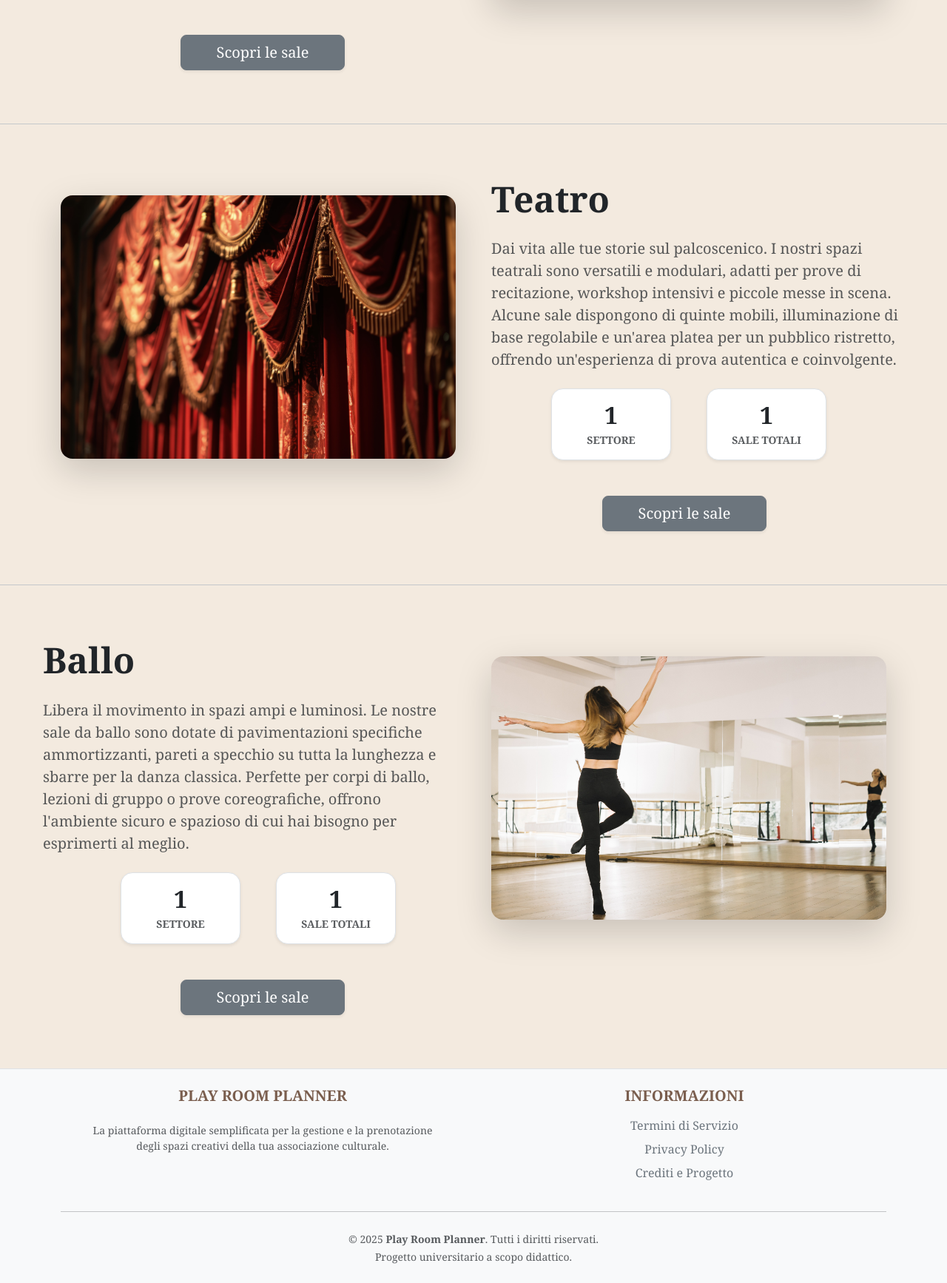
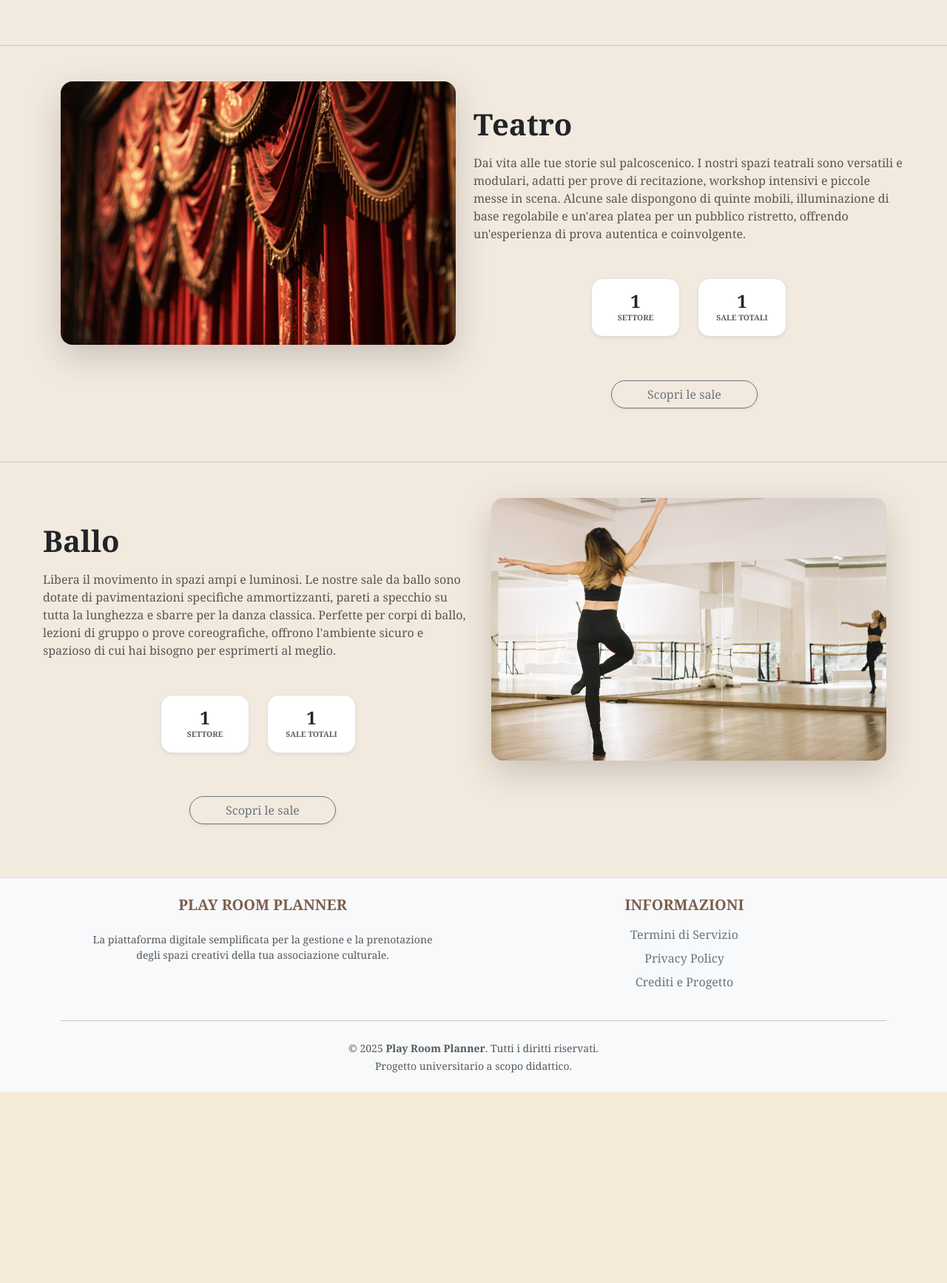
Before and after one commit to pietrobertoncini/Progetto_PW_2025-2026, a PHP site: page / in a window 1280 px wide. Shown: the part 1147-2881 px from the top of the page at 74% size. After the commit the page ends 2623 px from the top, so only its background shows below. Run offline with PHP 8.4, Linux system fonts and the light colour scheme; data comes from the database, SQL or seed files in the repository; some libraries are stand-ins or nearby versions.

Commit message:
index fix

```diff
--- a/common/function.php
+++ b/common/function.php
@@ -776,3 +776,26 @@ function rimuoviVecchiaFoto($pathRelativoDalDb) {
         unlink($percorsoFisico); // cancella il file
     }
 }
+
+// FUNZIONI PER HOMEPAGE
+// conta il numero di settori per tipo ('musica', 'teatro', 'ballo')
+function getNumeroSettoriPerTipo($cid, $tipo) {
+    $stmt = $cid->prepare("SELECT COUNT(*) as num FROM SETTORE WHERE tipo = ?");
+    $stmt->bind_param("s", $tipo);
+    $stmt->execute();
+    $res = $stmt->get_result()->fetch_assoc();
+    return $res['num'];
+}
+
+// conta il numero di sale che appartengono a un settore di un determinato tipo
+function getNumeroSalePerTipo($cid, $tipo) {
+    $sql = "SELECT COUNT(*) as num
+            FROM SALA S
+            JOIN SETTORE SETT ON S.id_settore = SETT.id_settore
+            WHERE SETT.tipo = ?";
+    $stmt = $cid->prepare($sql);
+    $stmt->bind_param("s", $tipo);
+    $stmt->execute();
+    $res = $stmt->get_result()->fetch_assoc();
+    return $res['num'];
+}
--- a/css/style.css
+++ b/css/style.css
@@ -9,9 +9,12 @@ html {
 body {
     background-color: #eedfcc;
     padding-top: 80px;
-    min-height: 100vh;      /* Forza il corpo a essere alto almeno quanto lo schermo */
-    display: flex;          /* Attiva il layout flessibile */
-    flex-direction: column; /* Dispone gli elementi in colonna verticale */
+    min-height: 100vh;
+    /* Forza il corpo a essere alto almeno quanto lo schermo */
+    display: flex;
+    /* Attiva il layout flessibile */
+    flex-direction: column;
+    /* Dispone gli elementi in colonna verticale */
 }
 
 footer {
@@ -19,12 +22,13 @@ footer {
     width: 100%;
 }
 
-html, body {
+html,
+body {
     overscroll-behavior-y: none;
 }
 
 .hero-section {
-    background-image: linear-gradient(rgba(0, 0, 0, 0.6), rgba(0, 0, 0, 0.7)), url('../images/hero.png');
+    background-image: linear-gradient(rgba(0, 0, 0, 0.6), rgba(0, 0, 0, 0.6)), url('../images/hero.png');
     background-size: cover;
     background-position: center;
     background-repeat: no-repeat;
@@ -32,17 +36,17 @@ html, body {
     min-height: 600px;
     padding-top: 140px;
     padding-bottom: 80px;
-    box-shadow: 0 4px 20px rgba(0,0,0,0.15);
+    box-shadow: 0 4px 20px rgba(0, 0, 0, 0.15);
     margin-bottom: 3rem;
 }
 
 .hero-section h1 {
-    text-shadow: 0 2px 10px rgba(0,0,0,0.5);
+    text-shadow: 0 2px 10px rgba(0, 0, 0, 0.5);
 }
 
 .hero-section .lead {
     color: rgba(255, 255, 255, 0.9);
-    text-shadow: 0 1px 5px rgba(0,0,0,0.5);
+    text-shadow: 0 1px 5px rgba(0, 0, 0, 0.5);
     font-size: 1.25rem;
 }
 
@@ -65,10 +69,23 @@ html, body {
     border: 1px solid rgba(122, 94, 78, 0.25);
 }
 
-.calendar-table thead tr:first-child th { border-top: 0; }
-.calendar-table tbody tr:last-child td { border-bottom: 0; }
-.calendar-table tr th:first-child, .calendar-table tr td:first-child { border-left: 0; }
-.calendar-table tr th:last-child, .calendar-table tr td:last-child { border-right: 0; }
+.calendar-table thead tr:first-child th {
+    border-top: 0;
+}
+
+.calendar-table tbody tr:last-child td {
+    border-bottom: 0;
+}
+
+.calendar-table tr th:first-child,
+.calendar-table tr td:first-child {
+    border-left: 0;
+}
+
+.calendar-table tr th:last-child,
+.calendar-table tr td:last-child {
+    border-right: 0;
+}
 
 .calendar-table thead th {
     text-align: center;
@@ -109,6 +126,32 @@ html, body {
     accent-color: #198754;
 }
 
+/* Le immagini si ingrandiscono leggermente e diventano più luminose */
+.img-fluid {
+    transition: transform 0.3s ease, filter 0.3s ease;
+}
+
+.img-fluid:hover {
+    transform: scale(1.02);
+    /* Zoom leggero */
+    filter: brightness(1.1);
+    /* Leggermente più luminosa */
+}
+
+/* Le card dei numeri si sollevano */
+.stat-card {
+    transition: transform 0.3s ease, box-shadow 0.3s ease;
+}
+
+.stat-card:hover {
+    transform: translateY(-5px);
+    /* Si alza di 5px */
+    box-shadow: 0 .5rem 1rem rgba(0, 0, 0, 0.15) !important;
+    /* Ombra più forte */
+    border-color: var(--bs-primary) !important;
+    /* Bordo colorato (opzionale) */
+}
+
 /* Navbar scrollabile su mobile */
 @media (max-width: 991.98px) {
     .navbar-collapse {
--- a/index.php
+++ b/index.php
@@ -4,7 +4,20 @@ if (session_status() == PHP_SESSION_NONE) {
 }
 
 require_once __DIR__ . '/common/setup.php';
+require_once __DIR__ . '/common/function.php';
 
+// Recupero statistiche settori e sale
+// Musica
+$num_settori_musica = getNumeroSettoriPerTipo($cid, 'musica');
+$num_sale_musica = getNumeroSalePerTipo($cid, 'musica');
+
+// Teatro
+$num_settori_teatro = getNumeroSettoriPerTipo($cid, 'teatro');
+$num_sale_teatro = getNumeroSalePerTipo($cid, 'teatro');
+
+// Ballo
+$num_settori_ballo = getNumeroSettoriPerTipo($cid, 'ballo');
+$num_sale_ballo = getNumeroSalePerTipo($cid, 'ballo');
 ?>
 
 <!DOCTYPE html>
@@ -15,7 +28,7 @@ require_once __DIR__ . '/common/setup.php';
 
     <?php include ROOT_PATH . '/common/navbar.php'; ?>
 
-    <header class="hero-section text-center text-white d-flex align-items-center justify-content-center">
+    <header class="hero-section text-center text-white d-flex align-items-center justify-content-center mb-0">
         <div class="container">
             <div class="row justify-content-center">
                 <div class="col-lg-8">
@@ -27,12 +40,10 @@ require_once __DIR__ . '/common/setup.php';
                     </p>
 
                     <div class="d-flex justify-content-center gap-3">
-                        <?php if (!isset($_SESSION['id_utente'])): ?>
-                            <a href="<?php echo BASE_URL; ?>frontend/login.php" class="btn btn-primary btn-lg px-4 shadow-sm fw-bold">Accedi</a>
-                            <a href="<?php echo BASE_URL; ?>frontend/register.php" class="btn btn-outline-light btn-lg px-4 fw-bold">Registrati</a>
-                        <?php endif; ?>
-
-                        </div>
+                        <a href="#musica" class="btn btn-primary btn-lg px-5 shadow-sm fw-bold rounded-pill">
+                            Scopri <i class="bi bi-arrow-down-short"></i>
+                        </a>
+                    </div>
                 </div>
             </div>
         </div>
@@ -41,135 +52,135 @@ require_once __DIR__ . '/common/setup.php';
     <div class="sezioni">
 
         <section id="musica" class="py-5 border-top border-1 border-secondary-subtle">
-            <div class="container my-4">
-                <div class="row gy-4 gx-lg-5 align-items-start">
+            <div class="container-xl my-4">
+                <div class="row gy-4 gx-lg-5 align-items-center">
 
-                    <div class="col-lg-6 order-1 px-3 px-lg-0">
-                        <h2 class="display-5 fw-bold mb-4 me-lg-4">Musica</h2>
+                    <div class="col-lg-6 px-4 px-lg-0">
+                        <h2 class="display-6 fw-bold mb-3">Musica</h2>
 
-                        <p class="lead text-muted mb-4 me-lg-4"> Immergiti in ambienti progettati per il suono puro senza compromessi.
+                        <p class="text-muted mb-5 fs-6">
+                            Immergiti in ambienti progettati per il suono puro senza compromessi.
                             Le nostre sale musica offrono un'acustica trattata professionalmente con pannelli fonoassorbenti e bass traps, ideali per band al completo, ensemble acustici o sessioni di pratica individuale. Troverai spazi climatizzati, dotati di amplificazione di base di alta qualità, mixer multicanale e batteria standard.
                         </p>
 
-                        <div class="row g-5 justify-content-center">
-                            <div class="col-4">
-                                <div class="p-3 bg-white rounded-4 text-center shadow-sm border h-100 d-flex flex-column justify-content-center">
-                                    <span class="d-block h2 fw-bold mb-1">1</span>
-                                    <small class="text-muted text-uppercase fw-bold ls-1">Settore</small>
+                        <div class="row g-4 justify-content-center">
+                            <div class="col-auto">
+                                <div class="p-3 bg-white rounded-4 text-center shadow-sm border h-100 d-flex flex-column justify-content-center stat-card" style="min-width: 120px;">
+                                    <span class="d-block h4 fw-bold mb-0"><?php echo $num_settori_musica; ?></span>
+                                    <small class="text-muted text-uppercase fw-bold" style="font-size: 0.65rem;">Settore</small>
                                 </div>
                             </div>
-                            <div class="col-4">
-                                <div class="p-3 bg-white rounded-4 text-center shadow-sm border h-100 d-flex flex-column justify-content-center">
-                                    <span class="d-block h2 fw-bold mb-1">3</span>
-                                    <small class="text-muted text-uppercase fw-bold ls-1">Sale Totali</small>
+                            <div class="col-auto">
+                                <div class="p-3 bg-white rounded-4 text-center shadow-sm border h-100 d-flex flex-column justify-content-center stat-card" style="min-width: 120px;">
+                                    <span class="d-block h4 fw-bold mb-0"><?php echo $num_sale_musica; ?></span>
+                                    <small class="text-muted text-uppercase fw-bold" style="font-size: 0.65rem;">Sale Totali</small>
                                 </div>
                             </div>
                         </div>
                     </div>
 
-                    <div class="col-lg-6 order-2 mt-5">
+                    <div class="col-lg-6 mt-5 mt-lg-0 px-4">
                         <img src="images/musica.jpg"
                             alt="Sala Musica"
                             class="img-fluid rounded-4 shadow-lg w-100"
-                            style="object-fit: cover;">
-                    </div>
-
-                </div>
-                <div class="row mt-5">
-                    <div class="col-12 col-lg-6 text-center">
-                        <a href="#" class="btn btn-secondary btn-lg px-5 rounded-3 shadow-sm">Scopri le sale</a>
+                            style="object-fit: cover; min-height: 350px;">
                     </div>
                 </div>
 
+                <div class="row mt-5">
+                    <div class="col-12 col-lg-6 text-center">
+                        <a href="#" class="btn btn-outline-secondary px-5 rounded-pill shadow-sm">Scopri le sale</a>
+                    </div>
+                </div>
             </div>
         </section>
 
         <section id="teatro" class="py-5 border-top border-1 border-secondary-subtle">
-            <div class="container my-4">
-                <div class="row gy-4 gx-lg-5 align-items-start">
+            <div class="container-xl my-4">
+                <div class="row gy-4 gx-lg-5 align-items-center">
 
-                    <div class="col-lg-6 order-2 px-3 px-lg-0">
-                        <h2 class="display-5 fw-bold mb-4 ms-lg-4">Teatro</h2>
+                    <div class="col-lg-6 px-4 px-lg-0 order-1 order-lg-2">
+                        <h2 class="display-6 fw-bold mb-3">Teatro</h2>
 
-                        <p class="lead text-muted mb-4 ms-lg-4"> Dai vita alle tue storie sul palcoscenico. I nostri spazi teatrali sono versatili e modulari, adatti per prove di recitazione, workshop intensivi e piccole messe in scena.
+                        <p class="text-muted mb-5 fs-6">
+                            Dai vita alle tue storie sul palcoscenico. I nostri spazi teatrali sono versatili e modulari, adatti per prove di recitazione, workshop intensivi e piccole messe in scena.
                             Alcune sale dispongono di quinte mobili, illuminazione di base regolabile e un'area platea per un pubblico ristretto, offrendo un'esperienza di prova autentica e coinvolgente.
                         </p>
 
-                        <div class="row g-5 justify-content-center">
-                            <div class="col-4">
-                                <div class="p-3 bg-white rounded-4 text-center shadow-sm border h-100 d-flex flex-column justify-content-center">
-                                    <span class="d-block h2 fw-bold mb-1">1</span>
-                                    <small class="text-muted text-uppercase fw-bold ls-1">Settore</small>
+                        <div class="row g-4 justify-content-center">
+                            <div class="col-auto">
+                                <div class="p-3 bg-white rounded-4 text-center shadow-sm border h-100 d-flex flex-column justify-content-center stat-card" style="min-width: 120px;">
+                                    <span class="d-block h4 fw-bold mb-0"><?php echo $num_settori_teatro; ?></span>
+                                    <small class="text-muted text-uppercase fw-bold" style="font-size: 0.65rem;">Settore</small>
                                 </div>
                             </div>
-                            <div class="col-4">
-                                <div class="p-3 bg-white rounded-4 text-center shadow-sm border h-100 d-flex flex-column justify-content-center">
-                                    <span class="d-block h2 fw-bold mb-1">1</span>
-                                    <small class="text-muted text-uppercase fw-bold ls-1">Sale Totali</small>
+                            <div class="col-auto">
+                                <div class="p-3 bg-white rounded-4 text-center shadow-sm border h-100 d-flex flex-column justify-content-center stat-card" style="min-width: 120px;">
+                                    <span class="d-block h4 fw-bold mb-0"><?php echo $num_sale_teatro; ?></span>
+                                    <small class="text-muted text-uppercase fw-bold" style="font-size: 0.65rem;">Sale Totali</small>
                                 </div>
                             </div>
                         </div>
                     </div>
 
-                    <div class="col-lg-6 order-1 mt-5">
+                    <div class="col-lg-6 mt-5 mt-lg-0 order-2 order-lg-1 px-4">
                         <img src="images/teatro.jpg"
-                            alt="Sala Musica"
+                            alt="Sala Teatro"
                             class="img-fluid rounded-4 shadow-lg w-100"
-                            style="object-fit: cover;">
-                    </div>
-
-                </div>
-                <div class="row mt-5">
-                    <div class="col-12 col-lg-6"></div>
-                    <div class="col-12 col-lg-6 text-center">
-                        <a href="#" class="btn btn-secondary btn-lg px-5 rounded-3 shadow-sm">Scopri le sale</a>
+                            style="object-fit: cover; min-height: 350px;">
                     </div>
                 </div>
 
+                <div class="row mt-5 order-3">
+                    <div class="col-12 col-lg-6"></div>
+                    <div class="col-12 col-lg-6 text-center">
+                        <a href="#" class="btn btn-outline-secondary px-5 rounded-pill shadow-sm">Scopri le sale</a>
+                    </div>
+                </div>
             </div>
         </section>
 
         <section id="ballo" class="py-5 border-top border-1 border-secondary-subtle">
-            <div class="container my-4">
-                <div class="row gy-4 gx-lg-5 align-items-start">
+            <div class="container-xl my-4">
+                <div class="row gy-4 gx-lg-5 align-items-center">
 
-                    <div class="col-lg-6 order-1 px-3 px-lg-0">
-                        <h2 class="display-5 fw-bold mb-4 me-lg-4">Ballo</h2>
+                    <div class="col-lg-6 px-4 px-lg-0">
+                        <h2 class="display-6 fw-bold mb-3">Ballo</h2>
 
-                        <p class="lead text-muted mb-4 me-lg-4"> Libera il movimento in spazi ampi e luminosi. Le nostre sale da ballo sono dotate di pavimentazioni specifiche ammortizzanti, pareti a specchio su tutta la lunghezza e sbarre per la danza classica.
+                        <p class="text-muted mb-5 fs-6">
+                            Libera il movimento in spazi ampi e luminosi. Le nostre sale da ballo sono dotate di pavimentazioni specifiche ammortizzanti, pareti a specchio su tutta la lunghezza e sbarre per la danza classica.
                             Perfette per corpi di ballo, lezioni di gruppo o prove coreografiche, offrono l'ambiente sicuro e spazioso di cui hai bisogno per esprimerti al meglio.
                         </p>
 
-                        <div class="row g-5 justify-content-center">
-                            <div class="col-4">
-                                <div class="p-3 bg-white rounded-4 text-center shadow-sm border h-100 d-flex flex-column justify-content-center">
-                                    <span class="d-block h2 fw-bold mb-1">1</span>
-                                    <small class="text-muted text-uppercase fw-bold ls-1">Settore</small>
+                        <div class="row g-4 justify-content-center">
+                            <div class="col-auto">
+                                <div class="p-3 bg-white rounded-4 text-center shadow-sm border h-100 d-flex flex-column justify-content-center stat-card" style="min-width: 120px;">
+                                    <span class="d-block h4 fw-bold mb-0"><?php echo $num_settori_ballo; ?></span>
+                                    <small class="text-muted text-uppercase fw-bold" style="font-size: 0.65rem;">Settore</small>
                                 </div>
                             </div>
-                            <div class="col-4">
-                                <div class="p-3 bg-white rounded-4 text-center shadow-sm border h-100 d-flex flex-column justify-content-center">
-                                    <span class="d-block h2 fw-bold mb-1">1</span>
-                                    <small class="text-muted text-uppercase fw-bold ls-1">Sale Totali</small>
+                            <div class="col-auto">
+                                <div class="p-3 bg-white rounded-4 text-center shadow-sm border h-100 d-flex flex-column justify-content-center stat-card" style="min-width: 120px;">
+                                    <span class="d-block h4 fw-bold mb-0"><?php echo $num_sale_ballo; ?></span>
+                                    <small class="text-muted text-uppercase fw-bold" style="font-size: 0.65rem;">Sale Totali</small>
                                 </div>
                             </div>
                         </div>
                     </div>
 
-                    <div class="col-lg-6 order-2 mt-5">
+                    <div class="col-lg-6 mt-5 mt-lg-0 px-4">
                         <img src="images/ballo.jpg"
-                            alt="Sala Musica"
+                            alt="Sala Ballo"
                             class="img-fluid rounded-4 shadow-lg w-100"
-                            style="object-fit: cover;">
-                    </div>
-
-                </div>
-                <div class="row mt-5">
-                    <div class="col-12 col-lg-6 text-center">
-                        <a href="#" class="btn btn-secondary btn-lg px-5 rounded-3 shadow-sm">Scopri le sale</a>
+                            style="object-fit: cover; min-height: 350px;">
                     </div>
                 </div>
 
+                <div class="row mt-5">
+                    <div class="col-12 col-lg-6 text-center">
+                        <a href="#" class="btn btn-outline-secondary px-5 rounded-pill shadow-sm">Scopri le sale</a>
+                    </div>
+                </div>
             </div>
         </section>
     </div>
```
